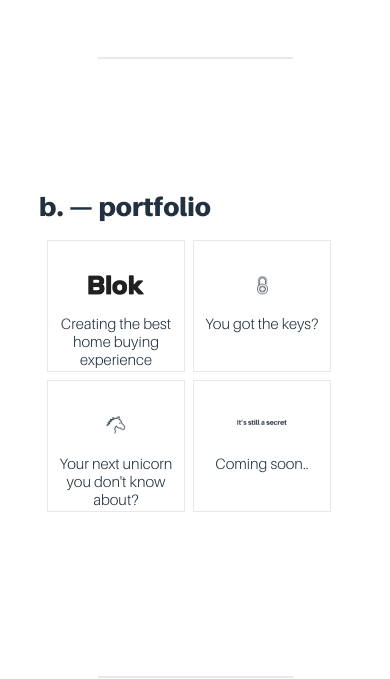
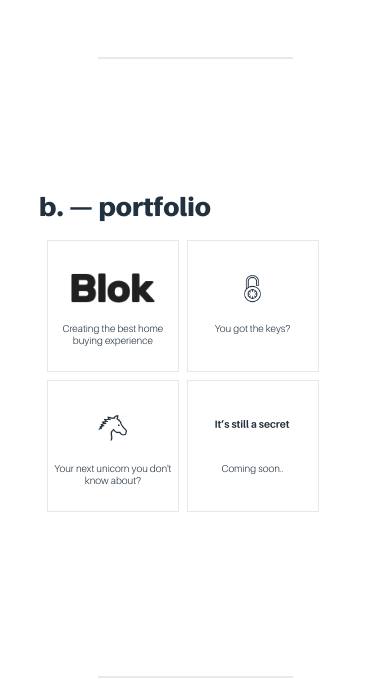
Before and after one commit to olliwer/wave_site, a PHP site: page / in a window 390 px wide. Shown: the part 1642-2321 px from the top of the page. Run offline with PHP 8.4, Linux system fonts and the light colour scheme.

Commit message:
Attempt iphone portfolio fix

```diff
--- a/styles/main_white.css
+++ b/styles/main_white.css
@@ -1042,15 +1042,11 @@ hr {
 
   .portfolio .block_container {
       height: 130px;
-      width: calc(50% - 20px);
+      width: calc(48% - 20px);
   }
 
-  .portfolio .black {
-    height: 20px;
-  }
-
-  .portfolio .white {
-    height: 20px;
+  .portfolio .block_container p {
+    font-size: 10px;
   }
 
   #team {
```
